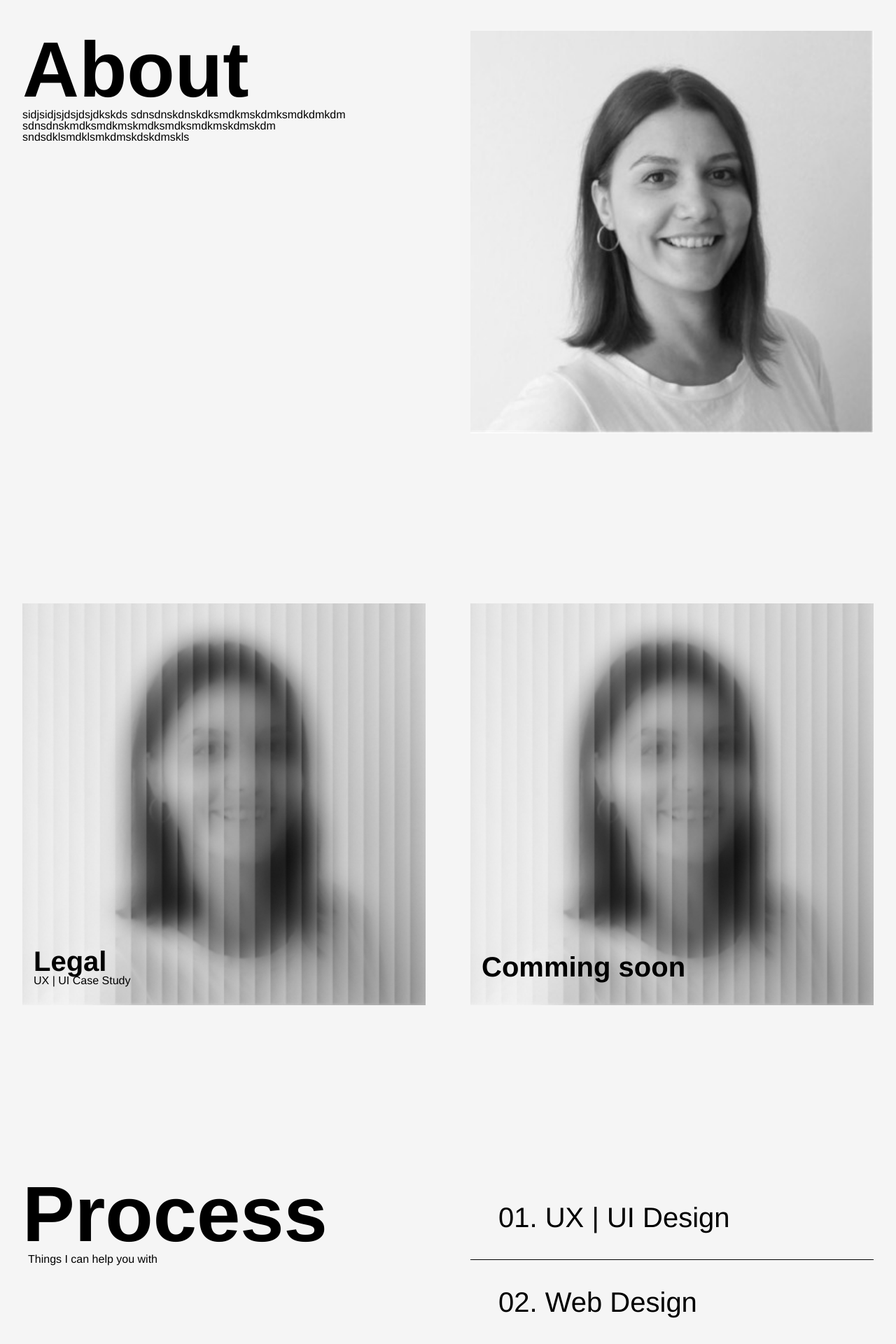
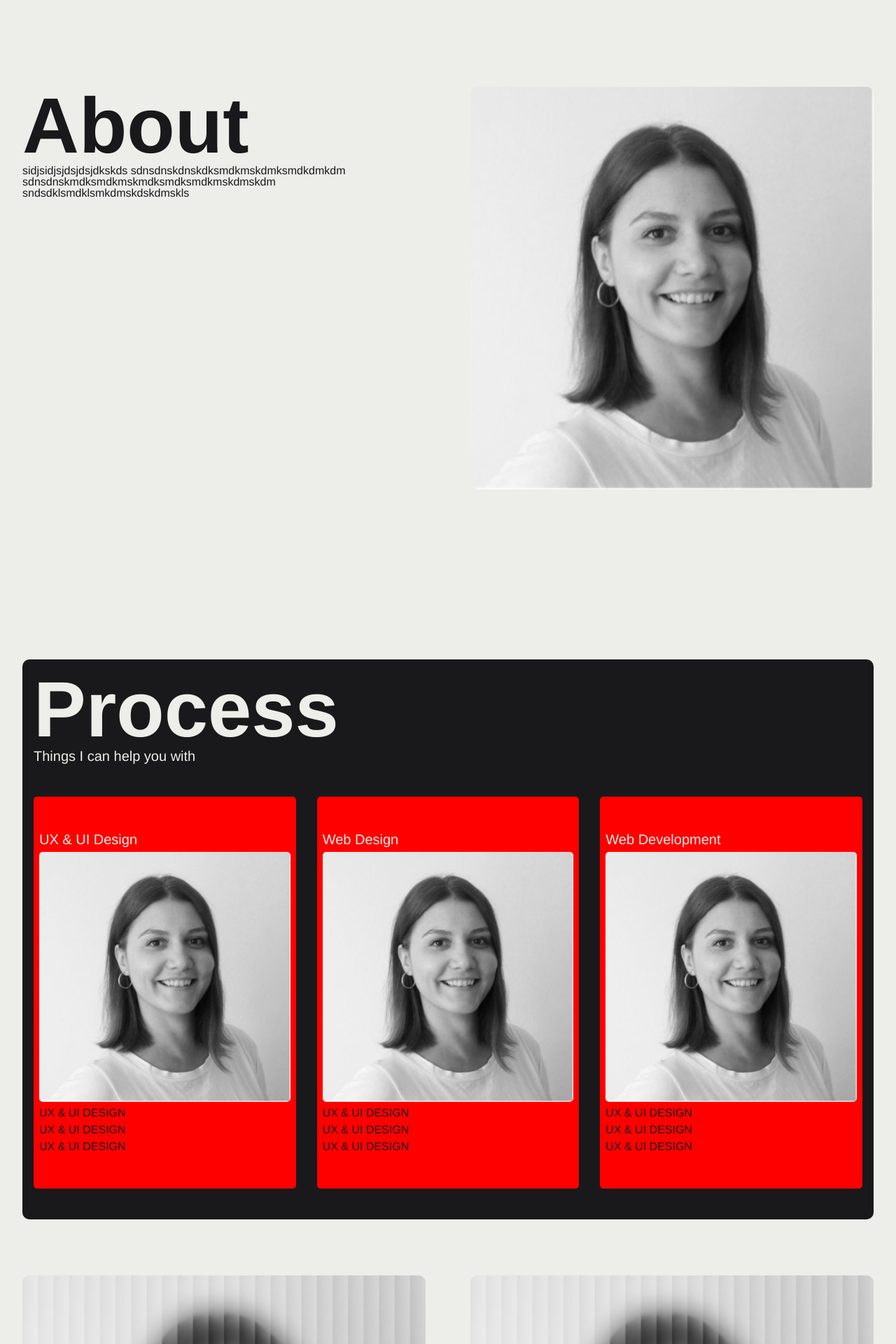
Before and after one commit to HristinaGjo/Website-Portfolio-HG, a React (Vite) app: page / in a window 1280 px wide. Shown: the part 840-2760 px from the top of the page at 70% size. Built offline with nearby package versions, Linux system fonts and the light colour scheme.

Commit message:
proecess as a component with 3 columns

```diff
--- /dev/null
+++ b/src/components/Process.jsx
@@ -0,0 +1,45 @@
+import React from "react";
+import classes from "../styles/process.module.css"
+import imageUX from "../assets/me.png"
+
+
+
+const Process = () => {
+    return (
+        <>
+        <div className={classes.processCtn}>
+            <div className={classes.title}>
+           <h2>Process</h2>
+           <span>Things I can help you with</span>
+           </div>
+           <div className={classes.services}>
+            <div className={classes.column}>
+                <span>UX & UI Design</span>
+                <img className={classes.image} src={imageUX}/>
+                <p>UX & UI DESIGN</p>
+                <p>UX & UI DESIGN</p>
+                <p>UX & UI DESIGN</p>
+            </div>
+            <div className={classes.column}>
+                <span>Web Design</span>
+                <img className={classes.image} src={imageUX}/>
+                <p>UX & UI DESIGN</p>
+                <p>UX & UI DESIGN</p>
+                <p>UX & UI DESIGN</p>
+            </div>
+            <div className={classes.column}>
+                <span>Web Development</span>
+                <img className={classes.image} src={imageUX}/>
+                <p>UX & UI DESIGN</p>
+                <p>UX & UI DESIGN</p>
+                <p>UX & UI DESIGN</p>
+            </div>
+
+           </div>
+
+        </div>
+        </>
+     );
+}
+
+export default Process;
--- a/src/index.css
+++ b/src/index.css
@@ -8,7 +8,8 @@
   /* padding: 2rem ; /*!important*/
   color-scheme: light dark;
   /*color: rgba(255, 255, 255, 0.87); */
-  background:#f5f5f5 !important;
+ /* background:#f5f5f5 !important; */
+ background: #edede9;
   /* background:#e1e1e1 !important;  */
   font-synthesis: none;
   text-rendering: optimizeLegibility;
--- a/src/pages/HomePage.jsx
+++ b/src/pages/HomePage.jsx
@@ -3,6 +3,7 @@ import classes from "../styles/homePage.module.css"
 import imageAbout from "../assets/me.png"
 import imageLegal from "../assets/effect.png"
 import Footer from "../components/Footer.jsx";
+import Process from "../components/Process.jsx";
 
 const HomePage = () => {
 
@@ -13,12 +14,11 @@ const HomePage = () => {
 
   return (
 
-    /* <SectionContainer> */
     <div className={classes.pageCtn}>
       <div className={classes.heroCtn}>
-        <h1>Creative <br className={classes.mobileBreak} />Designer</h1>
-        <h4>UX & UI DESIGN | WEB DESIGN & DEVELOPMENT | INTERACTION DESIGN</h4>
-        <button className={classes.button} onClick={handleEmailCliclk}>hgjorgieva@gmail</button>
+        <h1>Digital <br className={classes.mobileBreak} />Designer</h1>
+        <h4>UX & UI DESIGN | WEB DESIGN | WEB DEVELOPMENT</h4>
+        <button className={classes.button} onClick={handleEmailCliclk}>Get in touch</button>
         {/* <h4 className={classes.badge}>Based in Berlin</h4> */}
       </div>
 
@@ -37,6 +37,8 @@ const HomePage = () => {
 
       </div>
 
+      <Process />
+
       <div className={classes.projectsCtn}>
         <div className={classes.projectOne}>
             <img src={imageLegal}/>
@@ -49,23 +51,11 @@ const HomePage = () => {
              <img src={imageLegal}/>
             <div className={classes.textOverlay}>
               <h3>Comming soon</h3>
-           {  /*  <p>Your Project</p> */}
+             <p>Your Project</p>
             </div>
         </div>
       </div>
-      <div>
-        <div className={classes.servicesCtn}>
-          <div>
-          <h2>Process</h2>
-          <p>Things I can help you with</p>
-          </div>
-          <div className={classes.servicesText}>
-          <h3>01. UX | UI Design</h3>
-          <h3>02. Web Design</h3>
-          <h3>03. Web Development</h3>
-          </div>
-        </div>
-      </div>
+
       <div className={classes.connectCtn}>
         <div>
           <h2>Let's Chat</h2>
@@ -78,7 +68,6 @@ const HomePage = () => {
       </div>
       <Footer/>
     </div>
-   /* </SectionContainer> */
 
    );
 }
--- a/src/styles/homePage.module.css
+++ b/src/styles/homePage.module.css
@@ -12,9 +12,9 @@ body{
     box-sizing: border-box;
 }
 
-h1, h2, h3 {
-    margin: 0; /* Remove default margin */
-
+h1, h2, h4, p, a {
+    margin: 0;
+    color: #19191b;
 }
 
 
@@ -24,6 +24,7 @@ h1, h2, h3 {
 .projectTwo img {
     max-width: 100%;
     height: auto;
+    border-radius: 10px;
 }
 
 .pageCtn{
@@ -57,7 +58,8 @@ h1, h2, h3 {
     grid-template-columns: 1fr; /* Two equal parts */
     gap: 4em;
     height: auto;
-    margin-bottom: 2em;
+    margin-bottom: 5em;
+    margin-top: 5em;
 }
 
 
@@ -66,6 +68,10 @@ h1, h2, h3 {
     display: block;
     align-self: start;
     word-break: break-word;
+}
+
+.aboutCtn p {
+    color:#19191b ;
 }
 
 /* .mobileBreak {
@@ -78,7 +84,7 @@ h1, h2, h3 {
     justify-content: center;
     align-items: start;
     height: auto;
-    margin-bottom: 2em;
+    margin-bottom: 5em;
     gap: 2em;
 }
 
@@ -105,26 +111,6 @@ h1, h2, h3 {
     transform: translate(-50%, -50%);
 }
 
-.servicesCtn{
-    height: auto;
-    /* min-height:50vh ; */
-    display: flex;
-    flex-direction: column;
-    justify-content: center;
-    gap: 2em;
-    margin-bottom: 2em;
-}
-
-.servicesText {
-    width: 100%;
-}
-
-.servicesText h3 {
-    padding: 1em;
-    border-bottom: 1px solid black;
-    font-weight: 400;
-}
-
 .connectCtn{
     height: auto;
     /* min-height: 20vh; */
@@ -143,7 +129,7 @@ h1, h2, h3 {
 }
 
 .button {
-    background:black;
+    background:#19191b;
     display: flex;
     align-items: center;
     justify-content: center;
@@ -152,23 +138,26 @@ h1, h2, h3 {
     border-radius: 5em;
     color:#e1e1e1;
     margin-left: 0;
+    border: none;
 }
 
 h1{
     font-size: 4em;
-    color: black !important;
+
     margin-block-start: 0em;
     margin-block-end: 0em;
 }
 
 h2{
     font-size: 1.25em;
+
 }
 
 h4{
     font-size: 1em;
     font-weight: 200;
     line-height: 1.25em;
+
 }
 
 p {
@@ -176,11 +165,12 @@ p {
     font-weight: 300;
     margin: 0;
     margin-left: 1em;
+
 }
 
 a {
     text-decoration: none;
-    color: black;
+
     font-weight: 300;
 }
 
@@ -248,7 +238,6 @@ a {
 
     .projectOne img{
         width: 100%;
-
     }
 
     .projectTwo img{
@@ -261,28 +250,6 @@ a {
         top:90%;
         left: 50%;
         transform: translate(-50%, -50%);
-    }
-
-    .servicesCtn{
-        height: auto;
-        display: grid;
-        grid-template-columns: repeat(2, 1fr);
-        justify-content: center;
-        gap: 4em;
-        margin-bottom: 7.5em;
-    }
-
-    .servicesText {
-        align-self: start;
-    }
-
-    .servicesText h3 {
-        padding: 1em;
-        border-bottom: 1px solid black;
-    }
-
-    .servicesCtn p {
-        margin-left: .5em;
     }
 
     .connectCtn{
@@ -304,7 +271,7 @@ a {
     .button {
         display: flex;
         align-items: center;
-        background:black;
+        background:#19191b;
         height: 2.5em;
         padding: 0 2em;
         border-radius: 5em;
--- a/src/styles/navbar.module.css
+++ b/src/styles/navbar.module.css
@@ -24,6 +24,9 @@ body{
     gap:1.5rem;
 }
 
+p{
+    color: #19191b;
+}
 
 /*.portfolio{
     transform: rotate(90deg);
--- /dev/null
+++ b/src/styles/process.module.css
@@ -0,0 +1,41 @@
+
+
+.processCtn h2, span{
+   color: #edede9;
+}
+
+.title{
+    margin-bottom: 3em;
+}
+
+.processCtn{
+    min-height: 100vh;
+    background: #19191b;
+    border-radius: 10px;
+    padding: 1em;
+    margin-bottom: 5em;
+}
+
+.services {
+    display: grid;
+    grid-template-columns: repeat(auto-fit, minmax(200px, 1fr)); /* Each column with a minimum width of 200px */
+    gap: 30px;
+}
+
+
+.column {
+    min-height: 70vh;
+    background: red;
+    border-radius: 5px;
+    padding: .5em;
+    display: flex;
+    flex-direction: column;
+    justify-content: center;
+    align-items: flex-start;
+    gap: .5em;
+}
+
+.image{
+    width: 100%;
+    border-radius: 5px;
+}
```
